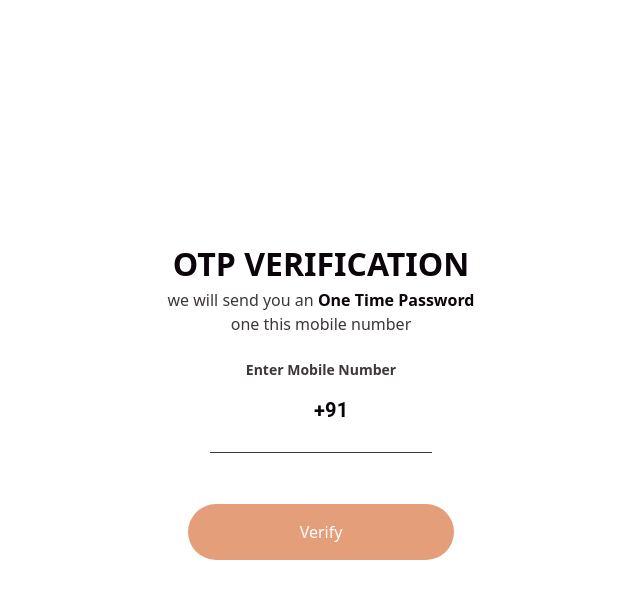
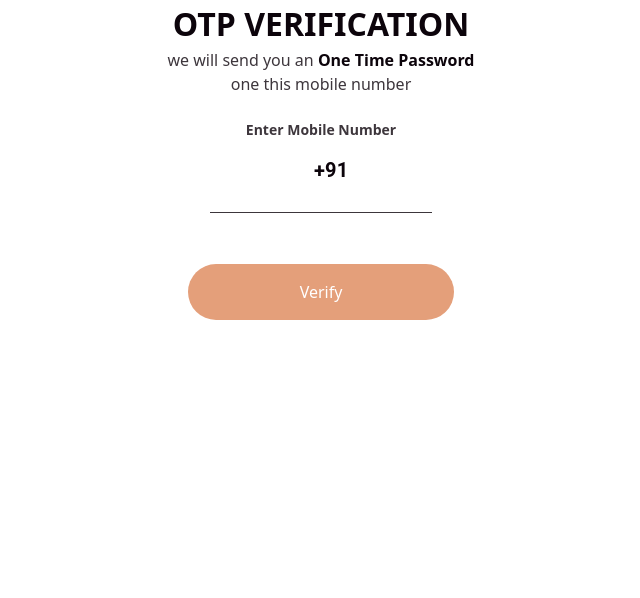
Before and after one commit to vaibhav-OP/peerLift, a Next.js app: page / in a window 1280 px wide. Shown: the top 598 px of the page, without its empty margins (319-959 px from the left). Built offline with nearby package versions, Linux system fonts and the light colour scheme; no server answers.

Commit message:
FIXED type build error on tailwind config.

```diff
--- a/tailwind.config.ts
+++ b/tailwind.config.ts
@@ -9,7 +9,7 @@ const config: Config = {
   theme: {
     extend: {
       height: {
-        screen: ["100vh", "100dvh"],
+        screen: ["100vh", "100dvh"].join(", "),
       },
       borderRadius: {
         max: "48px",
```
